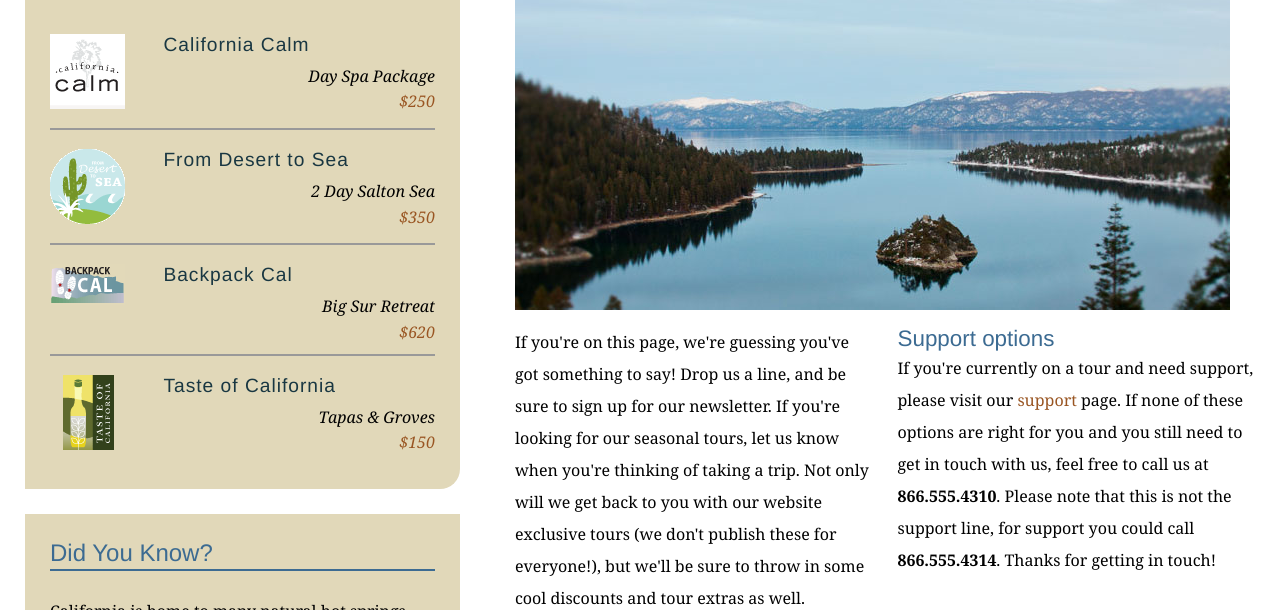
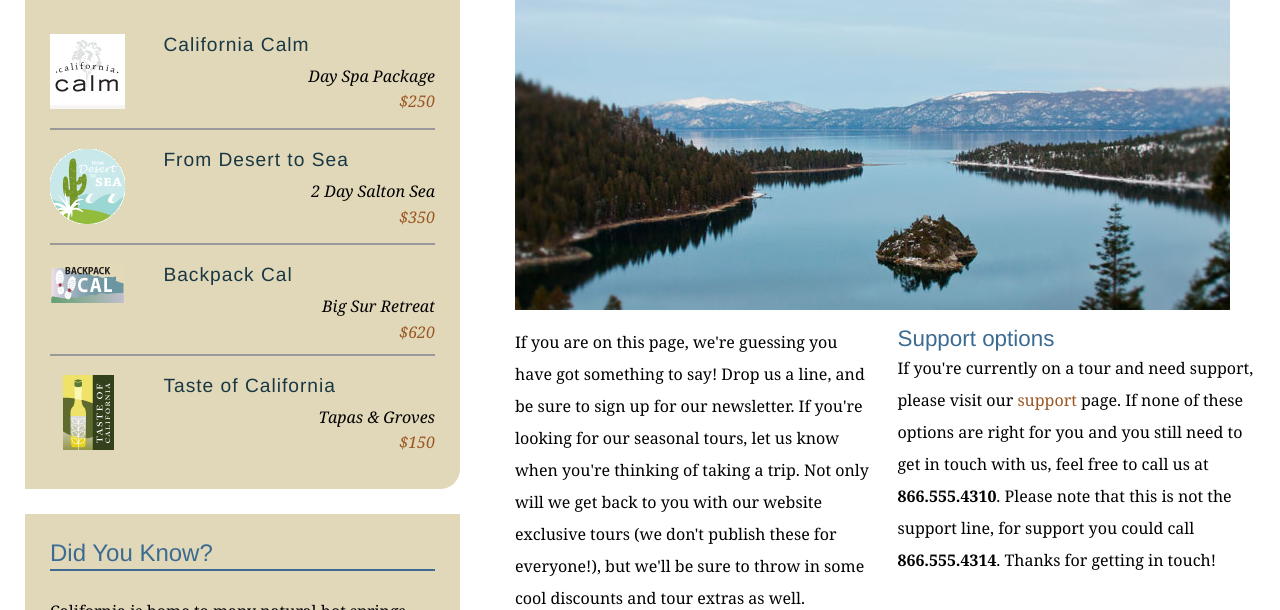
Before and after one commit to gradjaninns/explore_california, a plain HTML site: page contact.html in a window 1280 px wide. Shown: the part 342-952 px from the top of the page. Drawn offline with Linux system fonts and the light colour scheme.

Commit message:
removed contractions..

```diff
--- a/contact.html
+++ b/contact.html
@@ -68,7 +68,7 @@
           <h1>Get in touch</h1>
           <img src="assets/images/emerald_bay.jpg" alt="Beautiful Lake Tahoe" class="articleImage" />
           <div class="multiCol">
-            <p>If you're on this page, we're guessing you've got something to say! Drop us a line, and be sure to sign up for our newsletter. If you're looking for our seasonal tours,  let us know when you're thinking of taking a trip. Not only will we get back to you with our website exclusive tours (we don't publish these for everyone!), but we'll be sure to throw in some cool discounts and tour extras as well.</p>
+            <p>If you are on this page, we're guessing you have got something to say! Drop us a line, and be sure to sign up for our newsletter. If you're looking for our seasonal tours,  let us know when you're thinking of taking a trip. Not only will we get back to you with our website exclusive tours (we don't publish these for everyone!), but we'll be sure to throw in some cool discounts and tour extras as well.</p>
 
             <h2>Support options</h2>
             <p>If you're currently on a tour and need support, please visit our <a href="support.html">support</a> page. If none of these options are right for you and you still need to get in touch with us, feel free to call us at<span class="phone"> <strong>866.555.4310</strong>. Please note that this is not the support line, for support you could call </span><strong>866.555.4314</strong>. Thanks for getting in touch!</p>
```
